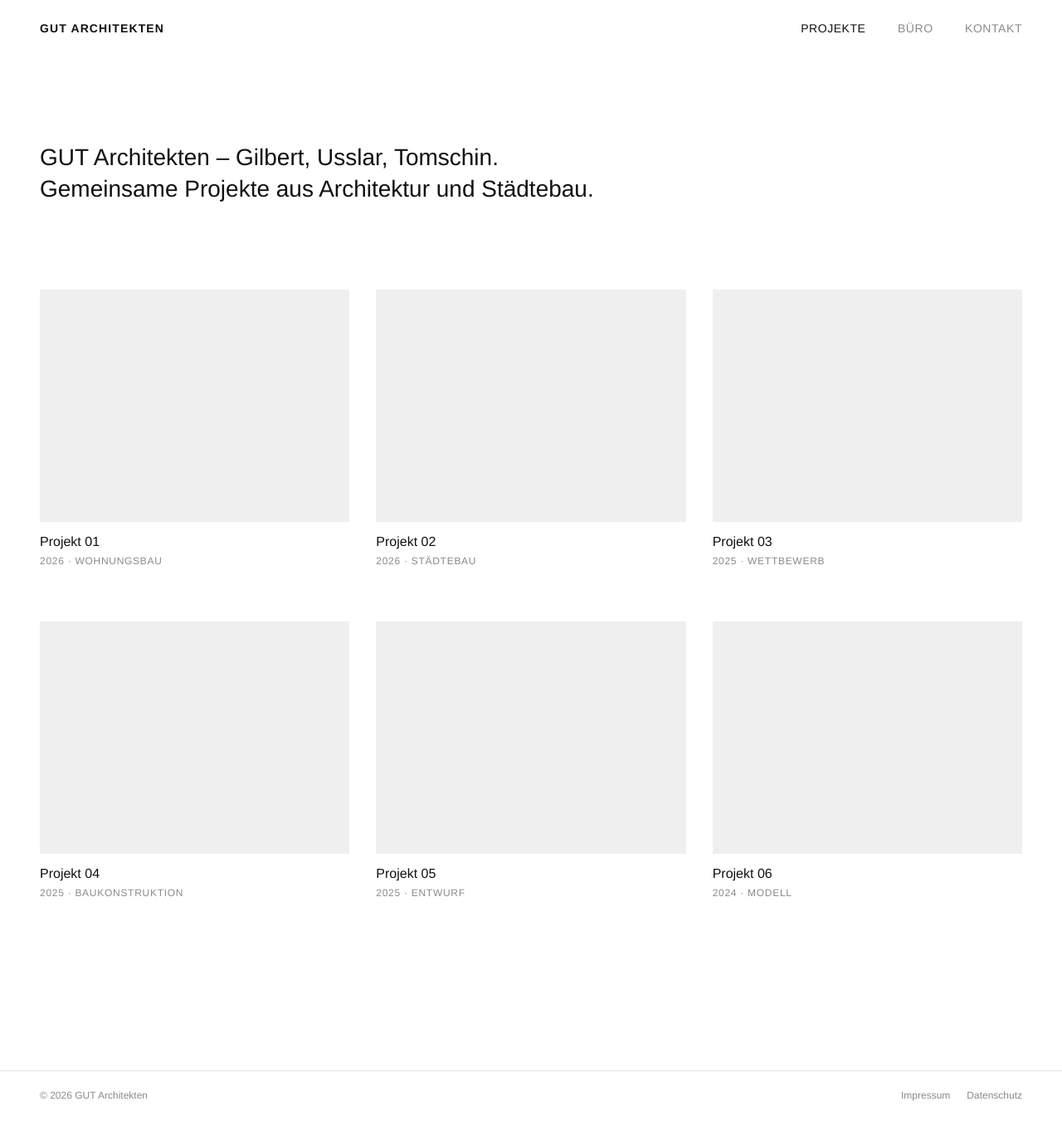
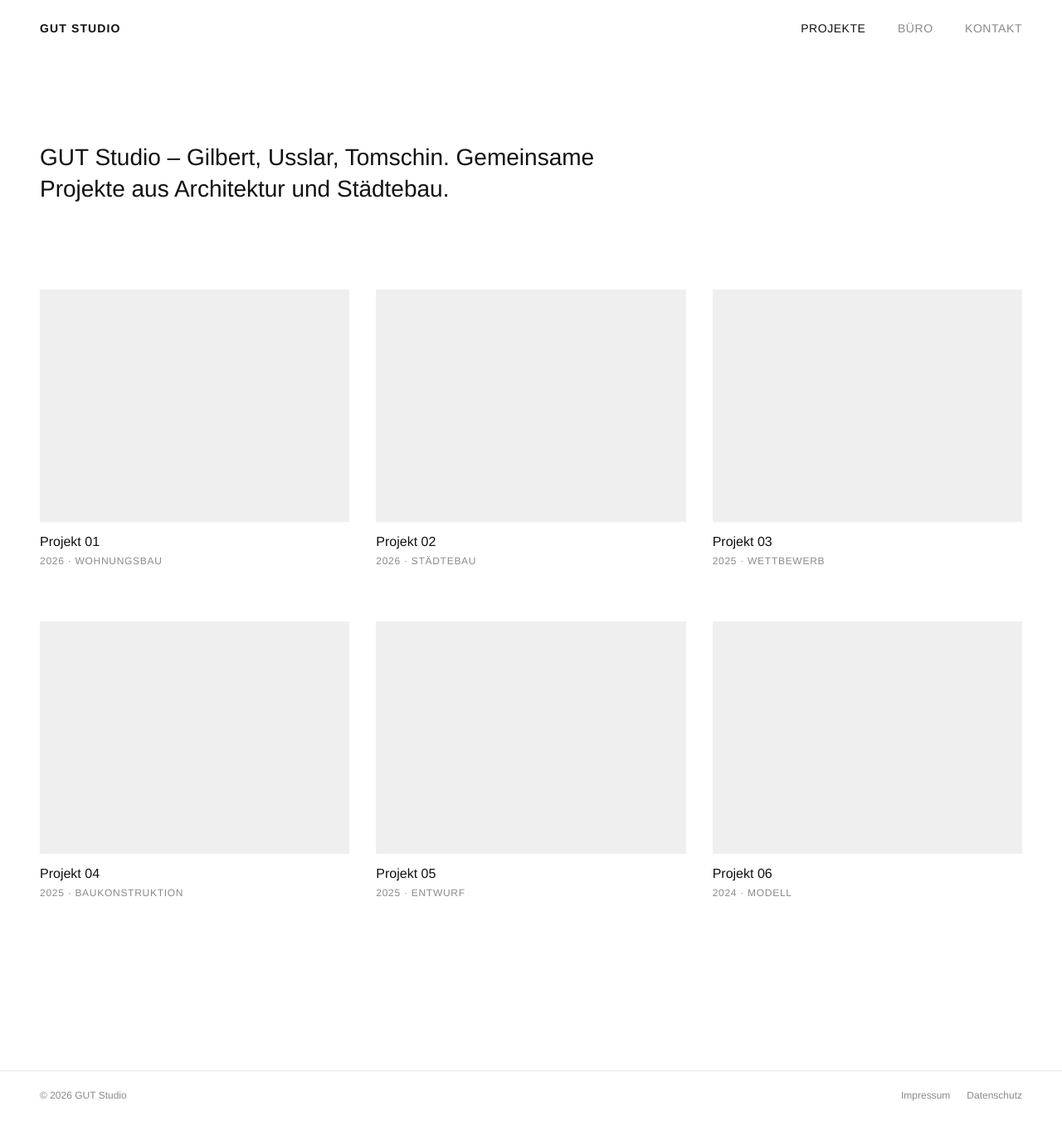
Before and after one commit to tomPs06/GUT-architekten, a plain HTML site: page index.html in a window 1280 px wide. Shown: the whole page at 83% size. Drawn offline with Linux system fonts and the light colour scheme.

Commit message:
Umbenennung in GUT Studio, Domain gut-studio.de
„Architekt“ ist eine geschützte Berufsbezeichnung, deshalb heißt die
Seite jetzt GUT Studio und läuft künftig unter gut-studio.de.

Co-Authored-By: Claude Opus 5.5 <noreply@anthropic.com>

```diff
--- a/assets/css/style.css
+++ b/assets/css/style.css
@@ -1,5 +1,5 @@
 /* ==========================================================================
-   GUT ARCHITEKTEN – Stylesheet
+   GUT STUDIO – Stylesheet
    Schlicht, viel Weißraum, eine Schrift, Schwarz auf Weiß.
    Alle Farben, Abstände und Schriftgrößen stehen oben als Variablen –
    wer das Design anpassen will, ändert zuerst hier.
--- a/index.html
+++ b/index.html
@@ -3,8 +3,8 @@
 <head>
   <meta charset="utf-8">
   <meta name="viewport" content="width=device-width, initial-scale=1">
-  <title>GUT ARCHITEKTEN</title>
-  <meta name="description" content="GUT ARCHITEKTEN – Gilbert, Usslar, Tomschin. Projekte aus Architektur und Städtebau.">
+  <title>GUT STUDIO</title>
+  <meta name="description" content="GUT STUDIO – Gilbert, Usslar, Tomschin. Projekte aus Architektur und Städtebau.">
   <link rel="icon" href="assets/img/favicon.svg" type="image/svg+xml">
   <link rel="stylesheet" href="assets/css/style.css">
 </head>
@@ -12,7 +12,7 @@
 
   <header class="site-header">
     <div class="wrap">
-      <a class="wordmark" href="index.html">GUT Architekten</a>
+      <a class="wordmark" href="index.html">GUT Studio</a>
       <nav class="nav" aria-label="Hauptnavigation">
         <a href="index.html" aria-current="page">Projekte</a>
         <a href="buero.html">Büro</a>
@@ -25,7 +25,7 @@
     <section class="wrap section">
       <!-- PLATZHALTER: Einleitungssatz -->
       <p class="lead">
-        GUT Architekten – Gilbert, Usslar, Tomschin.
+        GUT Studio – Gilbert, Usslar, Tomschin.
         Gemeinsame Projekte aus Architektur und Städtebau.
       </p>
     </section>
@@ -85,7 +85,7 @@
 
   <footer class="site-footer">
     <div class="wrap">
-      <span>© 2026 GUT Architekten</span>
+      <span>© 2026 GUT Studio</span>
       <nav aria-label="Rechtliches">
         <a href="impressum.html">Impressum</a>
         <a href="datenschutz.html">Datenschutz</a>
```
Also changed, not shown: buero.html (+4 -4 lines), datenschutz.html (+3 -3 lines), impressum.html (+3 -3 lines), kontakt.html (+4 -4 lines), projekte/vorlage.html (+3 -3 lines), 2 other files.
